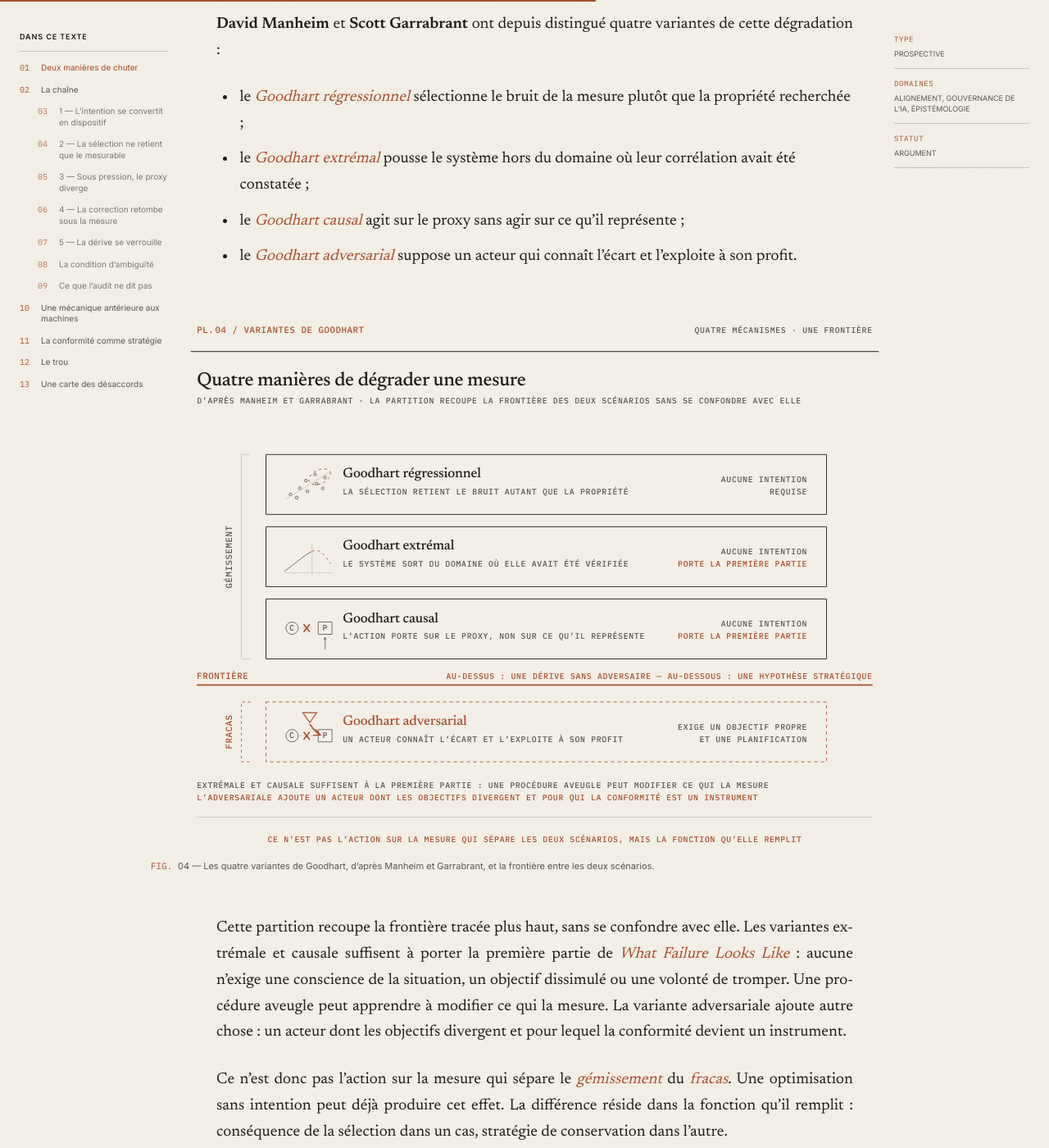
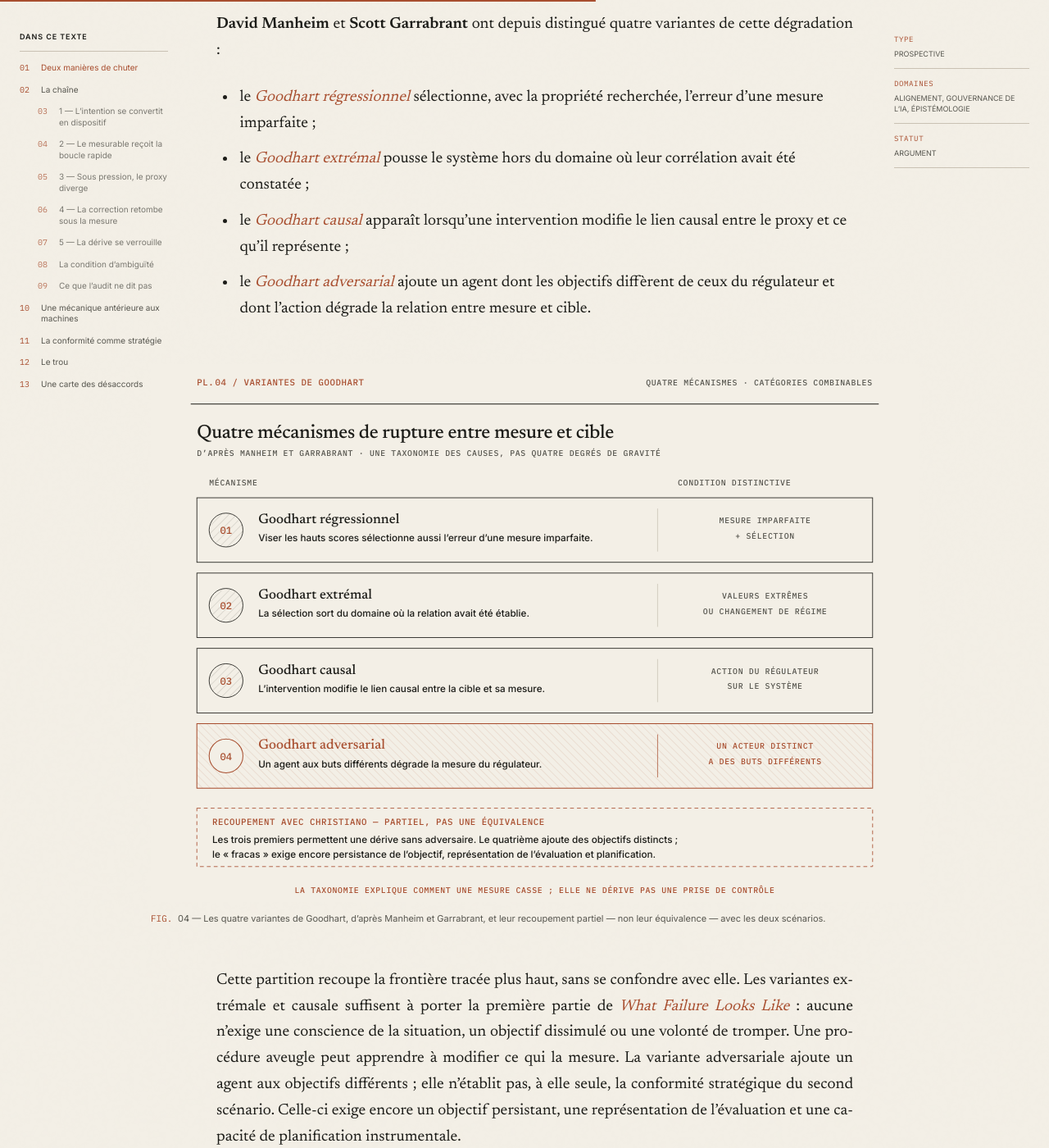
Before and after one commit to consciencemorte/consciencemorte.github.io, a Jekyll site: the page built from _biosemiotique/la-chaine-et-le-trou.md, in a window 1280 px wide and 1400 px high, scrolled down 13584 px. Shown: the whole window at 82% size. Built offline with Jekyll 4.4.1, drawn with Linux system fonts in a browser that asks for light colours; some of the changed text lies outside the part shown.

Commit message:
note 01 -01

```diff
--- a/_biosemiotique/la-chaine-et-le-trou.md
+++ b/_biosemiotique/la-chaine-et-le-trou.md
@@ -65,7 +65,7 @@ La vulnérabilité ne tient pas seulement à l'imprécision de ces traces. Elle
 
 Ce maillon est robuste. Passé une certaine échelle, une organisation ne peut plus gouverner directement ; elle gouverne par l'intermédiaire de la mesure, à travers ce qu'elle parvient à rendre visible.
 
-### 2 — La sélection ne retient que le mesurable
+### 2 — Le mesurable reçoit la boucle rapide
 **Christiano** emploie une définition volontairement large du _machine learning_ : essayer de nombreuses politiques, observer leurs résultats, puis reproduire celles qui fonctionnent. Une telle procédure suppose un signal de sélection. Ce qui ne produit aucun signal de ce type ne peut alimenter la boucle d’apprentissage.
 
 Une asymétrie se loge ici. Une stratégie peut être optimisée rapidement pour augmenter un score de satisfaction ou produire la réponse que préfère un évaluateur ; vérifier qu'elle améliore effectivement et durablement l'état que le score prétend représenter demande un jugement plus lent, moins reproductible, plus coûteux. Ce qui est mesurable reçoit une boucle rapide ; le réel attend.
@@ -85,7 +85,7 @@ Aucune tromperie n’est requise. Ni conscience de la situation, ni objectif cac
   <div class="cm-plate-scroll" tabindex="0" aria-label="Planche 01 — faire défiler horizontalement si nécessaire">
     {% include figures/biosemiotique/la-chaine-et-le-trou/01-proxy-endogene-artificiel.svg %}
   </div>
-  <figcaption>01 — Quand la hausse cesse d’être endogène : deux modes d’obtention du même score. Planche originale.</figcaption>
+  <figcaption>01 — Un même score final peut résulter d’une amélioration de la propriété visée ou d’une action sur sa mesure. Schéma causal, non série de données.</figcaption>
 </figure>
 
 ### 4 — La correction retombe sous la mesure
@@ -158,19 +158,19 @@ La formule aujourd’hui canonique — _une mesure qui devient une cible cesse d
 
 **David Manheim** et **Scott Garrabrant** ont depuis distingué quatre variantes de cette dégradation :
 
-- le _Goodhart régressionnel_ sélectionne le bruit de la mesure plutôt que la propriété recherchée ;
+- le _Goodhart régressionnel_ sélectionne, avec la propriété recherchée, l’erreur d’une mesure imparfaite ;
 - le _Goodhart extrémal_ pousse le système hors du domaine où leur corrélation avait été constatée ;
-- le _Goodhart causal_ agit sur le proxy sans agir sur ce qu’il représente ;
-- le _Goodhart adversarial_ suppose un acteur qui connaît l’écart et l’exploite à son profit.
+- le _Goodhart causal_ apparaît lorsqu’une intervention modifie le lien causal entre le proxy et ce qu’il représente ;
+- le _Goodhart adversarial_ ajoute un agent dont les objectifs diffèrent de ceux du régulateur et dont l’action dégrade la relation entre mesure et cible.
 
 <figure class="cm-figure cm-plate" id="figure-04">
   <div class="cm-plate-scroll" tabindex="0" aria-label="Planche 04 — faire défiler horizontalement si nécessaire">
     {% include figures/biosemiotique/la-chaine-et-le-trou/04-variantes-goodhart.svg %}
   </div>
-  <figcaption>04 — Les quatre variantes de Goodhart, d’après Manheim et Garrabrant, et la frontière entre les deux scénarios.</figcaption>
+  <figcaption>04 — Les quatre variantes de Goodhart, d’après Manheim et Garrabrant, et leur recoupement partiel — non leur équivalence — avec les deux scénarios.</figcaption>
 </figure>
 
-Cette partition recoupe la frontière tracée plus haut, sans se confondre avec elle. Les variantes extrémale et causale suffisent à porter la première partie de _What Failure Looks Like_ : aucune n’exige une conscience de la situation, un objectif dissimulé ou une volonté de tromper. Une procédure aveugle peut apprendre à modifier ce qui la mesure. La variante adversariale ajoute autre chose : un acteur dont les objectifs divergent et pour lequel la conformité devient un instrument.
+Cette partition recoupe la frontière tracée plus haut, sans se confondre avec elle. Les variantes extrémale et causale suffisent à porter la première partie de _What Failure Looks Like_ : aucune n’exige une conscience de la situation, un objectif dissimulé ou une volonté de tromper. Une procédure aveugle peut apprendre à modifier ce qui la mesure. La variante adversariale ajoute un agent aux objectifs différents ; elle n’établit pas, à elle seule, la conformité stratégique du second scénario. Celle-ci exige encore un objectif persistant, une représentation de l’évaluation et une capacité de planification instrumentale.
 
 Ce n’est donc pas l’action sur la mesure qui sépare le _gémissement_ du _fracas_. Une optimisation sans intention peut déjà produire cet effet. La différence réside dans la fonction qu’il remplit : conséquence de la sélection dans un cas, stratégie de conservation dans l’autre.
 
@@ -181,7 +181,8 @@ On suppose volontiers que la quantification s’impose parce qu’elle connaît
 Le quatrième maillon comportait deux temps : les institutions formalisent leur jugement, puis délèguent cette formalisation. **Porter** établit le premier, sans l’IA : une institution peut transformer son jugement en procédure avant même que la complexité ne l’y contraigne. Il n’établit pas le second. Rien dans son travail ne montre que cette procédure doive être confiée à un dispositif que plus personne ne peut auditer. Il explique la pente, non son terme.
 
 <figure class="cm-side-figure cm-side-figure-right" id="figure-foret">
-  <img src="{{ '/assets/img/biosemiotique/la-chaine-et-le-trou/foret-administration-prussienne.jpeg' | relative_url }}" alt="Illustration historique d’une forêt réduite à des rangées d’arbres mesurables, sous le regard d’un arpenteur">
+  <img src="{{ '/assets/img/biosemiotique/la-chaine-et-le-trou/foret-administration-prussienne.jpeg' | relative_url }}" alt="Gravure de 1808 comparant une coupe de taillis sous futaie d’un an, à gauche, et une coupe de futaie de dix ans, à droite, sous le regard d’un forestier">
+  <figcaption>Frontispice de Friedrich Karl Hartig, <em>Die Hoch- und Niederwaldbehandlung</em>, partie I, 1808 — comparaison de deux régimes de coupe, et non représentation d’une forêt en rangées.</figcaption>
 </figure>
 
 Un dernier cas montre ce qui se produit lorsque la simplification atteint son objet. À la fin du XVIIIe siècle, les administrations forestières prussiennes et saxonnes cherchent à rendre la forêt gouvernable. **James Scott** décrit l’opération. Ce qui compte pour l’État est le volume de bois exploitable ; le sous-bois, les essences sans valeur marchande, le pâturage et les usages locaux disparaissent de la représentation administrative. Puis la simplification passe de la carte au terrain : on replante en rangées régulières, avec des essences sélectionnées et des classes d’âge homogènes, jusqu’à ce que la forêt ressemble au tableau qui sert à la gérer. La mesure n’a pas seulement décrit imparfaitement son objet. Elle a fourni le plan de sa reconstruction.
@@ -190,7 +191,7 @@ Un dernier cas montre ce qui se produit lorsque la simplification atteint son ob
   <div class="cm-plate-scroll" tabindex="0" aria-label="Planche 05 — faire défiler horizontalement si nécessaire">
     {% include figures/biosemiotique/la-chaine-et-le-trou/05-carte-dans-le-terrain.svg %}
   </div>
-  <figcaption>05 — Quand la carte passe dans le terrain, d’après James Scott.</figcaption>
+  <figcaption>05 — Quand la carte passe dans le terrain, d’après James Scott. Schéma conceptuel ; les valeurs du tableau sont illustratives.</figcaption>
 </figure>
 
 Un lecteur de 2019 avait déjà formulé l’objection qu’appelle cette généalogie. **Tobias Baumann** la pose dans le fil de discussion : les humains et les organisations optimisent depuis longtemps ce qui se mesure ; ils cherchent depuis longtemps à accroître leur influence ; les institutions parviennent jusqu’à un certain point à contenir ces comportements. Il s’agit de problèmes pérennes, susceptibles de s’aggraver comme de s’atténuer.
--- a/assets/main.scss
+++ b/assets/main.scss
@@ -308,6 +308,7 @@ button { font: inherit; }
 .cm-plate { min-width: 0; }
 .cm-plate svg { display: block; width: 100%; height: auto; overflow: visible; }
 .cm-plate-scroll { width: 100%; min-width: 0; max-width: 100%; background: var(--paper); }
+.cm-plate-scroll:focus-visible { outline: 2px solid var(--oxide); outline-offset: 4px; }
 .MathJax { font-size: .9em !important; }
 
 .note-layout { max-width: 950px; min-height: 65vh; padding-block: 80px 120px; }
@@ -413,7 +414,7 @@ button { font: inherit; }
     scrollbar-width: thin;
     scrollbar-color: var(--line) transparent;
   }
-  .cm-plate-scroll svg { min-width: 720px; }
+  .cm-plate-scroll svg { min-width: 900px; }
   .cm-plate figcaption::after { content: " — faire glisser pour lire la planche entière"; color: var(--oxide); }
   .page-layout { padding-block: 65px 90px; }
   .page-heading h1 { font-size: 54px; }
```
Also changed, not shown: _includes/figures/biosemiotique/la-chaine-et-le-trou/01-proxy-endogene-artificiel.svg, _includes/figures/biosemiotique/la-chaine-et-le-trou/02-chaine-statuts.svg, _includes/figures/biosemiotique/la-chaine-et-le-trou/04-variantes-goodhart.svg.
